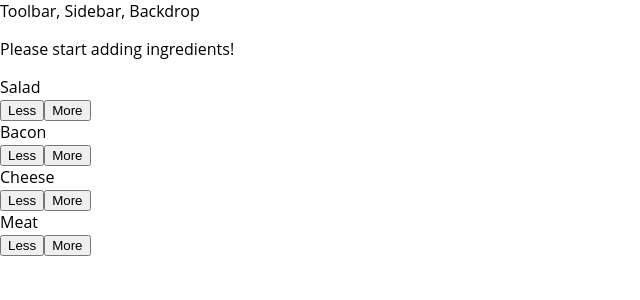
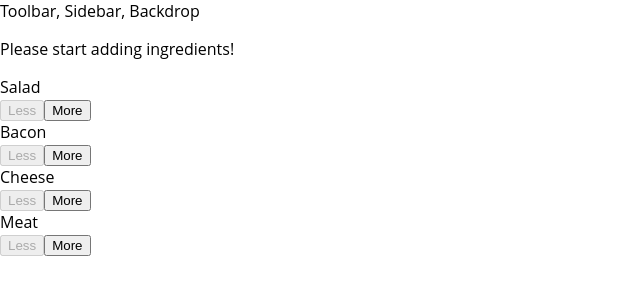
Before and after one commit to alxmetel/react-burger-builder, a React app: page / in a window 1280 px wide. Shown: the top 300 px of the page, without its empty margins (0-640 px from the left). Built offline with nearby package versions, Linux system fonts and the light colour scheme; the HTML template or start-up script is replaced by a standard one.

Commit message:
161. Removing Ingredients Safely

```diff
--- a/src/components/Burger/BuildControls/BuildControl/BuildControl.js
+++ b/src/components/Burger/BuildControls/BuildControl/BuildControl.js
@@ -5,8 +5,19 @@
 const buildControl = props => (
   <div className={classes.BuildControl}>
     <div className={classes.Label}>{props.label}</div>
-    <button className={classes.Less}>Less</button>
-    <button className={classes.More}>More</button>
+    <button
+      className={classes.Less}
+      onClick={props.removed}
+      disabled={props.disabled}
+    >
+      Less
+    </button>
+    <button
+      className={classes.More}
+      onClick={props.added}
+    >
+      More
+    </button>
   </div>
 );
 
--- a/src/components/Burger/BuildControls/BuildControls.js
+++ b/src/components/Burger/BuildControls/BuildControls.js
@@ -13,7 +13,13 @@
 const buildControls = props => (
   <div className={classes.BuildControls}>
     {controls.map(ctrl => (
-      <BuildControl key={ctrl.label} label={ctrl.label} />
+      <BuildControl
+        key={ctrl.label}
+        label={ctrl.label}
+        added={() => props.ingredientAdded(ctrl.type)}
+        removed={() => props.ingredientRemoved(ctrl.type)}
+        disabled={props.disabled[ctrl.type]}
+      />
     ))}
   </div>
 );
--- a/src/containers/BurgerBuilder/BurgerBuilder.js
+++ b/src/containers/BurgerBuilder/BurgerBuilder.js
@@ -3,6 +3,13 @@
 import Aux from '../../hoc/Auxiliary';
 import Burger from '../../components/Burger/Burger';
 import BuildControls from '../../components/Burger/BuildControls/BuildControls';
+
+const INGREDIENT_PRICES = {
+  salad: 0.5,
+  cheese: 0.4,
+  meat: 1.3,
+  bacon: 0.7
+}
 
 class BurgerBuilder extends Component {
   // constructor (props) {
@@ -18,14 +25,60 @@
       bacon: 0,
       cheese: 0,
       meat: 0
+    },
+    totalPrice: 4
+  }
+
+  addIngredientHandler = (type) => {
+    const oldCount = this.state.ingredients[type];
+    const updatedCount = oldCount + 1;
+    const updatedIngredients = {
+      ...this.state.ingredients
     }
+    updatedIngredients[type] = updatedCount;
+    const priceAddition = INGREDIENT_PRICES[type];
+    const oldPrice = this.state.totalPrice;
+    const newPrice = oldPrice + priceAddition;
+    this.setState({
+      ingredients: updatedIngredients,
+      totalPrice: newPrice
+    });
+  }
+
+  removeIngredientHAndler = (type) => {
+    const oldCount = this.state.ingredients[type];
+    if (oldCount <= 0) {
+      return;
+    }
+    const updatedCount = oldCount - 1;
+    const updatedIngredients = {
+      ...this.state.ingredients
+    }
+    updatedIngredients[type] = updatedCount;
+    const priceDeduction = INGREDIENT_PRICES[type];
+    const oldPrice = this.state.totalPrice;
+    const newPrice = oldPrice - priceDeduction;
+    this.setState({
+      ingredients: updatedIngredients,
+      totalPrice: newPrice
+    });
   }
 
   render() {
+    const disabledInfo = {
+      ...this.state.ingredients
+    }
+    for (let key in disabledInfo) {
+      disabledInfo[key] = disabledInfo[key] <= 0
+    }
     return (
       <Aux>
         <Burger ingredients={this.state.ingredients} />
-        <BuildControls />
+        <BuildControls
+          ingredientAdded={this.addIngredientHandler}
+          ingredientRemoved={this.removeIngredientHAndler}
+          disabled={disabledInfo}
+        />
       </Aux>
     );
   }
```
